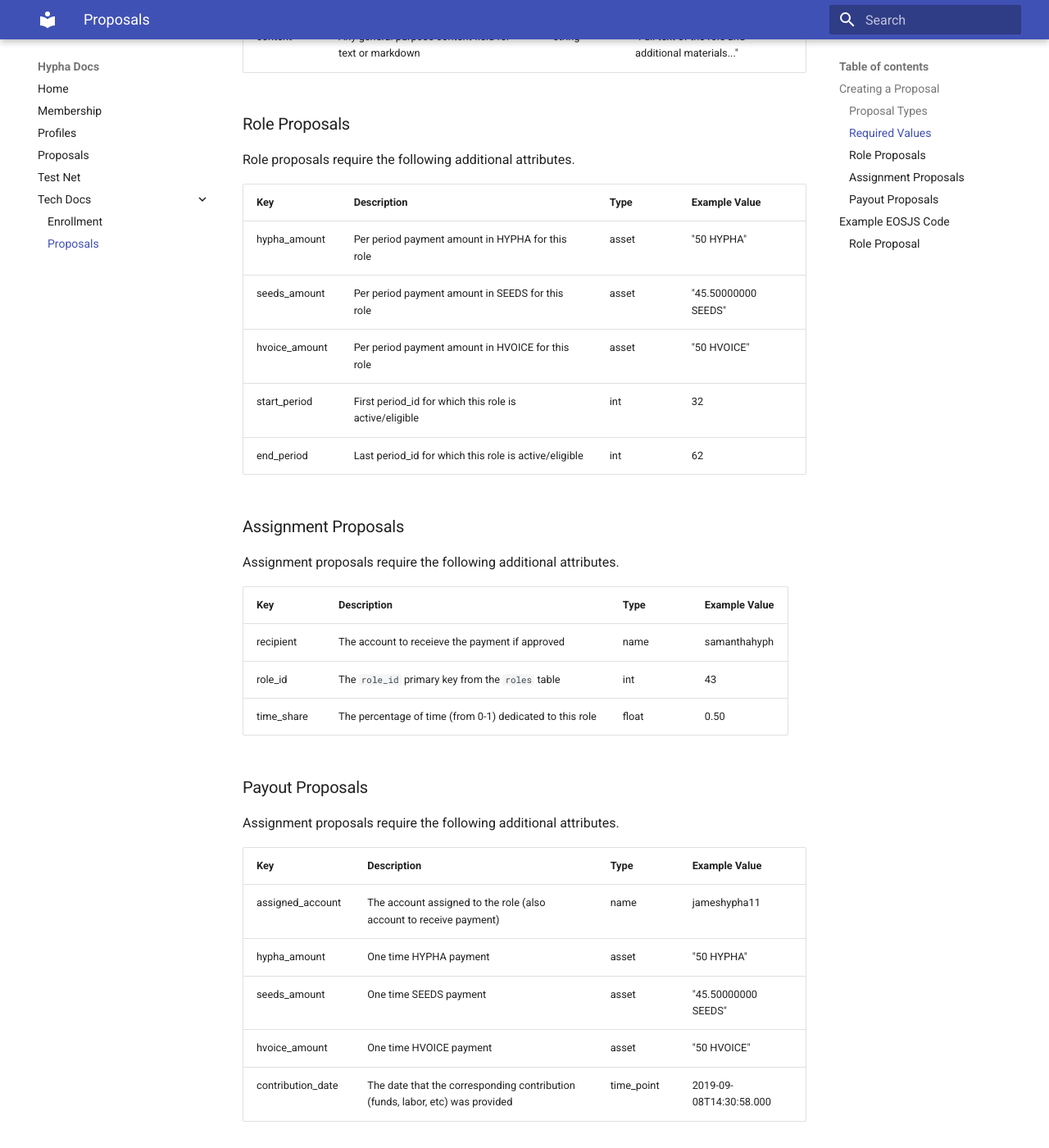
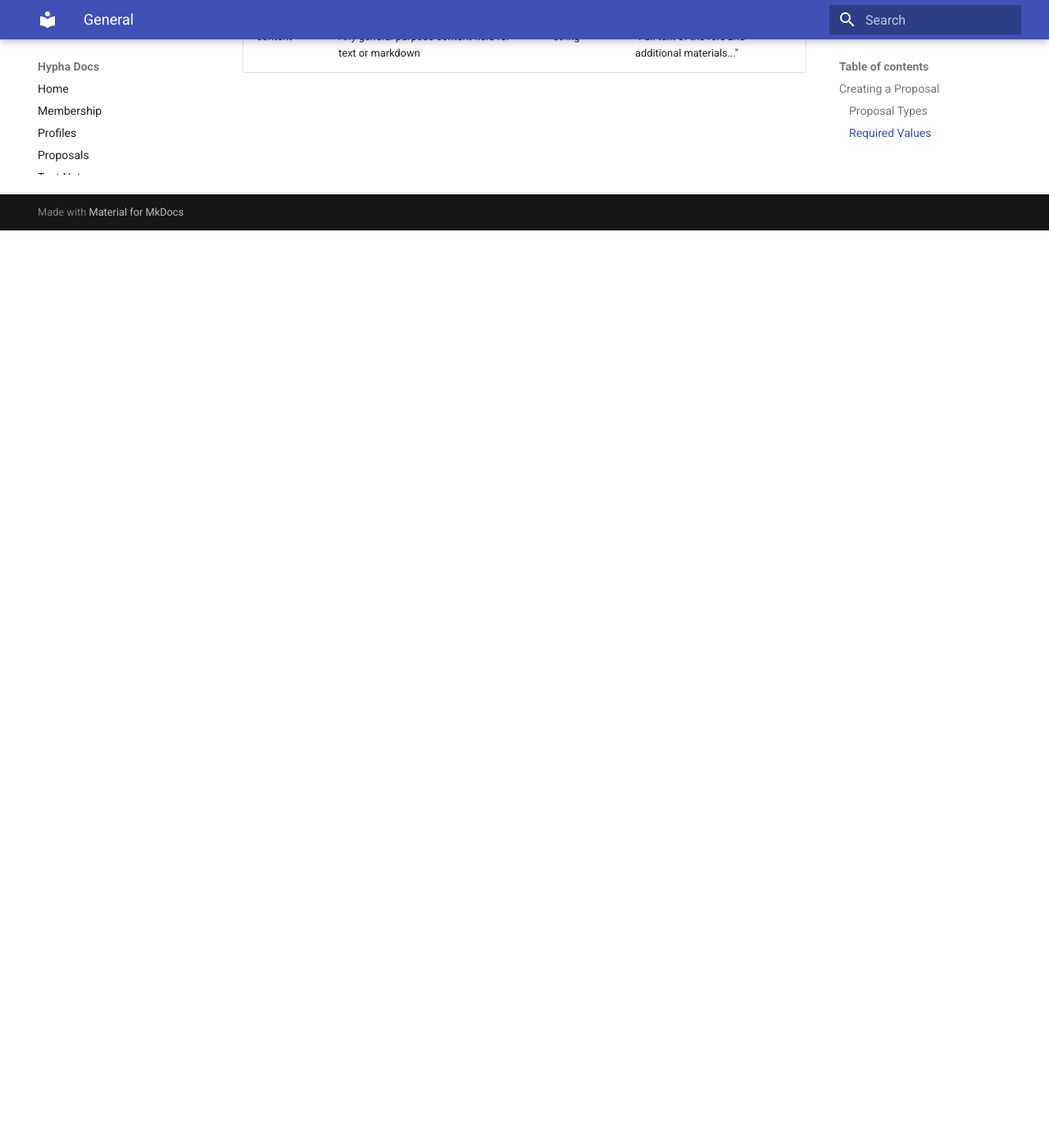
Before and after one commit to hypha-dao/dao-tech-docs, an MkDocs documentation site: the page built from docs/tech-docs/proposals.md, in a window 1280 px wide and 1400 px high, scrolled down 1119 px. Shown: the whole window at 82% size. Built offline with MkDocs 1.6.1 and Material for MkDocs 9.7.7, drawn with Linux system fonts in a browser that asks for light colours; some of the changed text lies outside the part shown.

Commit message:
adding technical content

````diff
--- a/docs/tech-docs/proposals.md
+++ b/docs/tech-docs/proposals.md
@@ -34,94 +34,3 @@ Key         | Description                                                   | Ty
 title       | The title of the role, assignment, or payout                  | string    | "Community Manager"
 description | A text-only field for summary info not suitable for the title | string    | "Energizing and engaging people to..."
 content     | Any general purpose content field for text or markdown        | string    | "Full text of the role and additional materials..."
-
-
-### Role Proposals
-Role proposals require the following additional attributes.
-
-Key             | Description                                               | Type      | Example Value
---------------- | ----------------------------------------------------------| --------- | ------------------
-hypha_amount    | Per period payment amount in HYPHA for this role          | asset     | "50 HYPHA"
-seeds_amount    | Per period payment amount in SEEDS for this role          | asset     | "45.50000000 SEEDS"
-hvoice_amount   | Per period payment amount in HVOICE for this role         | asset     | "50 HVOICE"
-start_period    | First period_id for which this role is active/eligible    | int       | 32
-end_period      | Last period_id for which this role is active/eligible     | int       | 62
-
-### Assignment Proposals
-Assignment proposals require the following additional attributes.
-
-Key                 | Description                                                           | Type      | Example Value
-------------------- | ----------------------------------------------------------------------| --------- | ------------------
-recipient    | The account to receieve the payment if approved         | name     | samanthahyph
-role_id    | The ```role_id``` primary key from the ```roles``` table          | int     | 43
-time_share  | The percentage of time (from 0-1) dedicated to this role  | float | 0.50
-
-### Payout Proposals
-Assignment proposals require the following additional attributes.
-
-Key                 | Description                                                           | Type      | Example Value
-------------------- | ----------------------------------------------------------------------| --------- | ------------------
-assigned_account    | The account assigned to the role (also account to receive payment)          | name     | jameshypha11
-hypha_amount    | One time HYPHA payment         | asset     | "50 HYPHA"
-seeds_amount    | One time SEEDS payment          | asset     | "45.50000000 SEEDS"
-hvoice_amount   | One time HVOICE payment       | asset     | "50 HVOICE"
-contribution_date  | The date that the corresponding contribution (funds, labor, etc) was provided  | time_point | 2019-09-08T14:30:58.000
-
-## Example EOSJS Code
-The ```api.transact``` method in eosjs requires a ```data``` object.  Here are example objects for each proposal type.
-
-### Role Proposal
-```
-data: {
-    proposer: "johnnyhypha1",
-    proposal_type: "role",
-    trx_action_name: "newrole",
-    names: [],
-    strings: [
-            {
-                "key": "title",
-                "value": "Underwater Basketweaver"
-            },
-            {
-                "key": "description",
-                "value": "Weave baskets at the bottom of the sea"
-            },
-            {
-                "key": "content",
-                "value": "We make *great* baskets."
-            }
-        ],
-    assets: [
-            {
-                "key": "hypha_amount",
-                "value": "11 HYPHA"
-            },
-            {
-                "key": "seeds_amount",
-                "value": "11.00000000 SEEDS"
-            },
-            {
-                "key": "hvoice_amount",
-                "value": "11 HVOICE"
-            }
-        ],
-    time_points: [],
-    ints: [
-            {
-                "key": "start_period",
-                "value": "41"
-            },
-            {
-                "key": "end_period",
-                "value": "51"
-            }
-        ],
-    floats: [],
-    trxs: [
-            {
-                "key": "tp1",
-                "value": "2019-09-08T14:30:58.000"
-            }
-        ]
-    }
-```
--- a/mkdocs.yml
+++ b/mkdocs.yml
@@ -8,5 +8,10 @@ nav:
 - Proposals: proposals.md
 - Test Net: test-net.md
 - Tech Docs:
+    - Proposals:
+        - 'General': 'tech-docs/proposals.md'
+        - 'Roles': 'tech-docs/proposals/roles.md'
+        - 'Assignments': 'tech-docs/proposals/assignments.md'
+        - 'Payouts': 'tech-docs/proposals/payouts.md'
     - 'Enrollment': 'tech-docs/enrollment.md'
-    - 'Proposals': 'tech-docs/proposals.md'
+    # - 'Proposals': 'tech-docs/proposals.md'
````
Also changed, not shown: docs/tech-docs/proposals/assignments.md (added, +63 -0 lines), docs/tech-docs/proposals/payouts.md (added, +67 -0 lines), docs/tech-docs/proposals/roles.md (added, +65 -0 lines).
